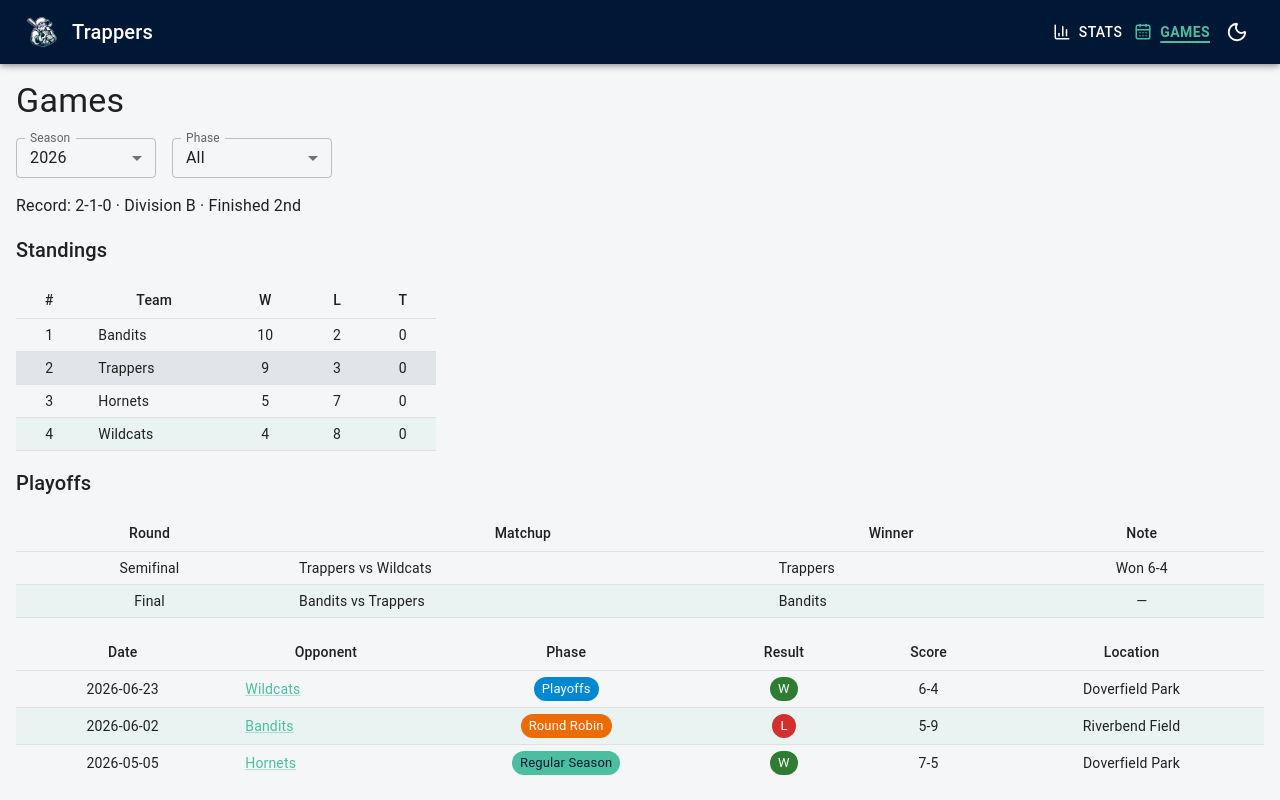
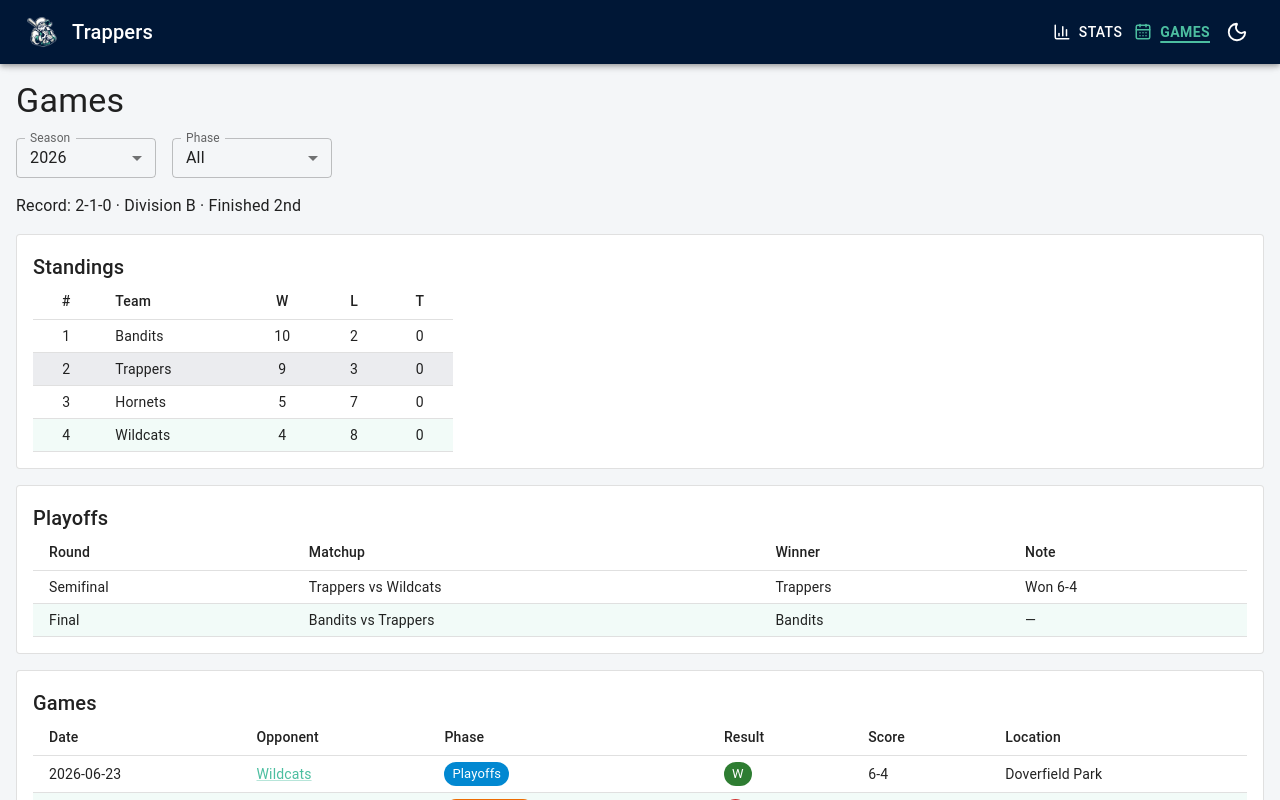
Before and after one commit to ZedLove/trappers-stats, a React (Vite) app: page /games in a window 1280 px wide. Shown: the top 800 px of the page. Built offline with nearby package versions, Linux system fonts and the light colour scheme.

Commit message:
feat: games page section cards and table alignment

```diff
--- a/src/site/components/PlayoffResults.tsx
+++ b/src/site/components/PlayoffResults.tsx
@@ -28,21 +28,21 @@ export default function PlayoffResults({ playoffs }: PlayoffResultsProps) {
         <Table aria-label="Playoff results" size="small">
           <TableHead>
             <TableRow>
-              <TableCell align="center">Round</TableCell>
-              <TableCell align="center">Matchup</TableCell>
-              <TableCell align="center">Winner</TableCell>
-              <TableCell align="center">Note</TableCell>
+              <TableCell align="left">Round</TableCell>
+              <TableCell align="left">Matchup</TableCell>
+              <TableCell align="left">Winner</TableCell>
+              <TableCell align="left">Note</TableCell>
             </TableRow>
           </TableHead>
           <TableBody>
             {playoffs.map((matchup, index) => (
               <TableRow key={`${matchup.round}-${index}`}>
-                <TableCell align="center">{matchup.round}</TableCell>
-                <TableCell>
+                <TableCell align="left">{matchup.round}</TableCell>
+                <TableCell align="left">
                   {teamName(matchup.teamA)} vs {teamName(matchup.teamB)}
                 </TableCell>
-                <TableCell>{matchup.winner ? teamName(matchup.winner) : '—'}</TableCell>
-                <TableCell align="center">{matchup.note ?? '—'}</TableCell>
+                <TableCell align="left">{matchup.winner ? teamName(matchup.winner) : '—'}</TableCell>
+                <TableCell align="left">{matchup.note ?? '—'}</TableCell>
               </TableRow>
             ))}
           </TableBody>
--- a/src/site/components/StandingsTable.tsx
+++ b/src/site/components/StandingsTable.tsx
@@ -28,7 +28,7 @@ export default function StandingsTable({ standings }: StandingsTableProps) {
             <TableHead>
               <TableRow>
                 <TableCell align="center">#</TableCell>
-                <TableCell align="center">Team</TableCell>
+                <TableCell align="left">Team</TableCell>
                 <TableCell align="center">W</TableCell>
                 <TableCell align="center">L</TableCell>
                 <TableCell align="center">T</TableCell>
--- a/src/site/pages/GamesPage.tsx
+++ b/src/site/pages/GamesPage.tsx
@@ -2,6 +2,7 @@ import {
   Box,
   Chip,
   Link as MuiLink,
+  Paper,
   Table,
   TableBody,
   TableCell,
@@ -90,8 +91,20 @@ export default function GamesPage() {
       </Typography>
       <SeasonPhaseControls showAllTime={false} />
       <Typography>{summaryParts.join(' · ')}</Typography>
-      {standings.length > 0 && <StandingsTable standings={standings} />}
-      {playoffs.length > 0 && <PlayoffResults playoffs={playoffs} />}
+      {standings.length > 0 && (
+        <Paper variant="outlined" sx={{ p: 2 }}>
+          <StandingsTable standings={standings} />
+        </Paper>
+      )}
+      {playoffs.length > 0 && (
+        <Paper variant="outlined" sx={{ p: 2 }}>
+          <PlayoffResults playoffs={playoffs} />
+        </Paper>
+      )}
+      <Paper variant="outlined" sx={{ p: 2 }}>
+        <Typography variant="h6" component="h2">
+          Games
+        </Typography>
         {games.length === 0 ? (
           <EmptyState
             title="No games yet"
@@ -102,12 +115,12 @@ export default function GamesPage() {
             <Table aria-label="Games" size="small">
               <TableHead>
                 <TableRow>
-                <TableCell align="center">Date</TableCell>
-                <TableCell align="center">Opponent</TableCell>
-                <TableCell align="center">Phase</TableCell>
-                <TableCell align="center">Result</TableCell>
-                <TableCell align="center">Score</TableCell>
-                <TableCell align="center">Location</TableCell>
+                  <TableCell align="left">Date</TableCell>
+                  <TableCell align="left">Opponent</TableCell>
+                  <TableCell align="left">Phase</TableCell>
+                  <TableCell align="left">Result</TableCell>
+                  <TableCell align="left">Score</TableCell>
+                  <TableCell align="left">Location</TableCell>
                 </TableRow>
               </TableHead>
               <TableBody>
@@ -121,8 +134,8 @@ export default function GamesPage() {
                       onClick={() => navigate(`/games/${game.id}`)}
                       sx={{ cursor: 'pointer', '&:last-child td, &:last-child th': { border: 0 } }}
                     >
-                    <TableCell align="center">{game.date}</TableCell>
-                    <TableCell>
+                      <TableCell align="left">{game.date}</TableCell>
+                      <TableCell align="left">
                         <MuiLink
                           component={RouterLink}
                           to={`/games/${game.id}`}
@@ -132,16 +145,16 @@ export default function GamesPage() {
                           {opponentName}
                         </MuiLink>
                       </TableCell>
-                    <TableCell align="center">
+                      <TableCell align="left">
                         <Chip label={PHASE_LABELS[game.phase]} size="small" color={phaseColor(game.phase)} />
                       </TableCell>
-                    <TableCell align="center">
+                      <TableCell align="left">
                         <Chip label={result} size="small" color={resultColor(result)} />
                       </TableCell>
-                    <TableCell align="center">
+                      <TableCell align="left">
                         {game.score.us}-{game.score.them}
                       </TableCell>
-                    <TableCell align="center">{getLocation(game.locationId)?.name ?? '—'}</TableCell>
+                      <TableCell align="left">{getLocation(game.locationId)?.name ?? '—'}</TableCell>
                     </TableRow>
                   );
                 })}
@@ -149,6 +162,7 @@ export default function GamesPage() {
             </Table>
           </TableContainer>
         )}
+      </Paper>
     </Box>
   );
 }
```
Also changed, not shown: 1 other file (tests, documents, lock files or other folders). Lines whose indentation alone changed are shown as unchanged.
